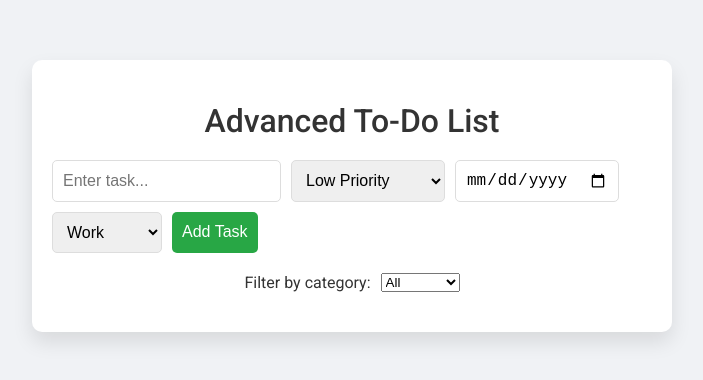
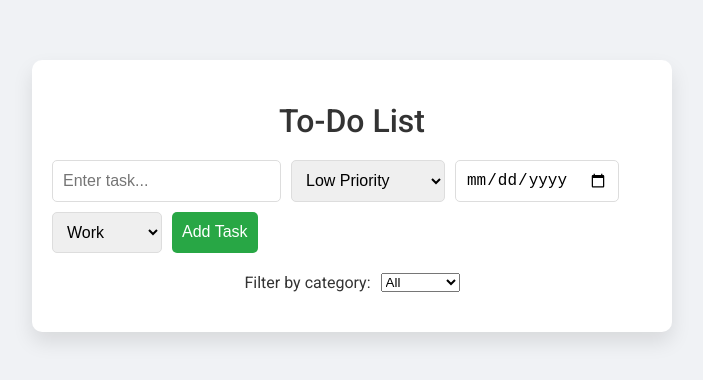
Before and after one commit to Prathamesh196/To-Do-List-App, a plain HTML site: page index.html in a window 1280 px wide. Shown: the part 204-584 px from the top of the page, without its empty margins (288-991 px from the left). Drawn offline with nearby package versions, Linux system fonts and the light colour scheme.

Commit message:
index.html

```diff
--- a/index.html
+++ b/index.html
@@ -3,7 +3,7 @@
 <head>
     <meta charset="UTF-8">
     <meta name="viewport" content="width=device-width, initial-scale=1.0">
-    <title>Advanced To-Do List App</title>
+    <title>To-Do List App</title>
     <link rel="stylesheet" href="style.css">
     <link rel="preconnect" href="https://fonts.googleapis.com">
     <link rel="preconnect" href="https://fonts.gstatic.com" crossorigin>
@@ -11,7 +11,7 @@
 </head>
 <body>
     <div class="container">
-        <h1>Advanced To-Do List</h1>
+        <h1>To-Do List</h1>
         <form id="taskForm">
             <input type="text" id="taskInput" placeholder="Enter task..." required>
             <select id="prioritySelect">
```
